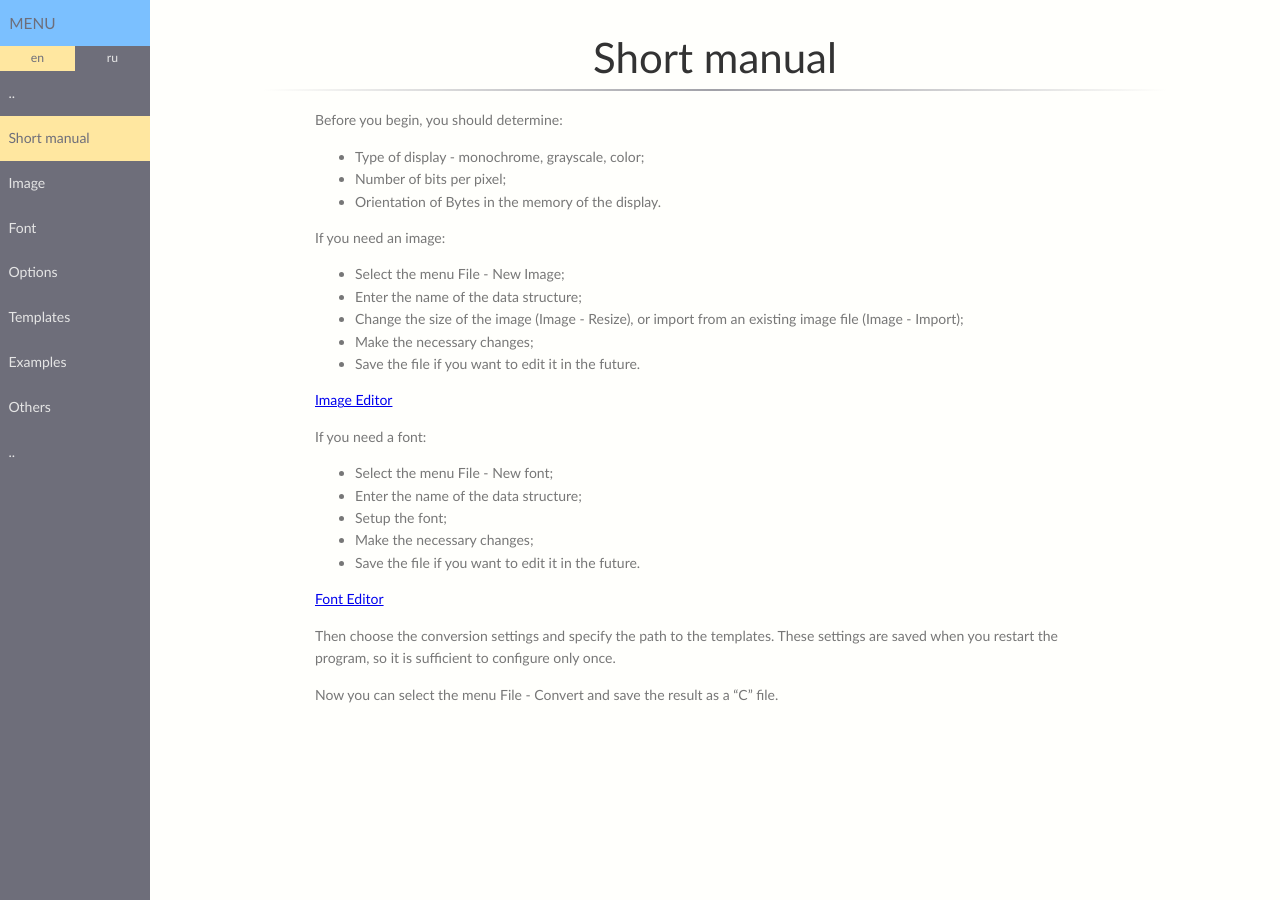
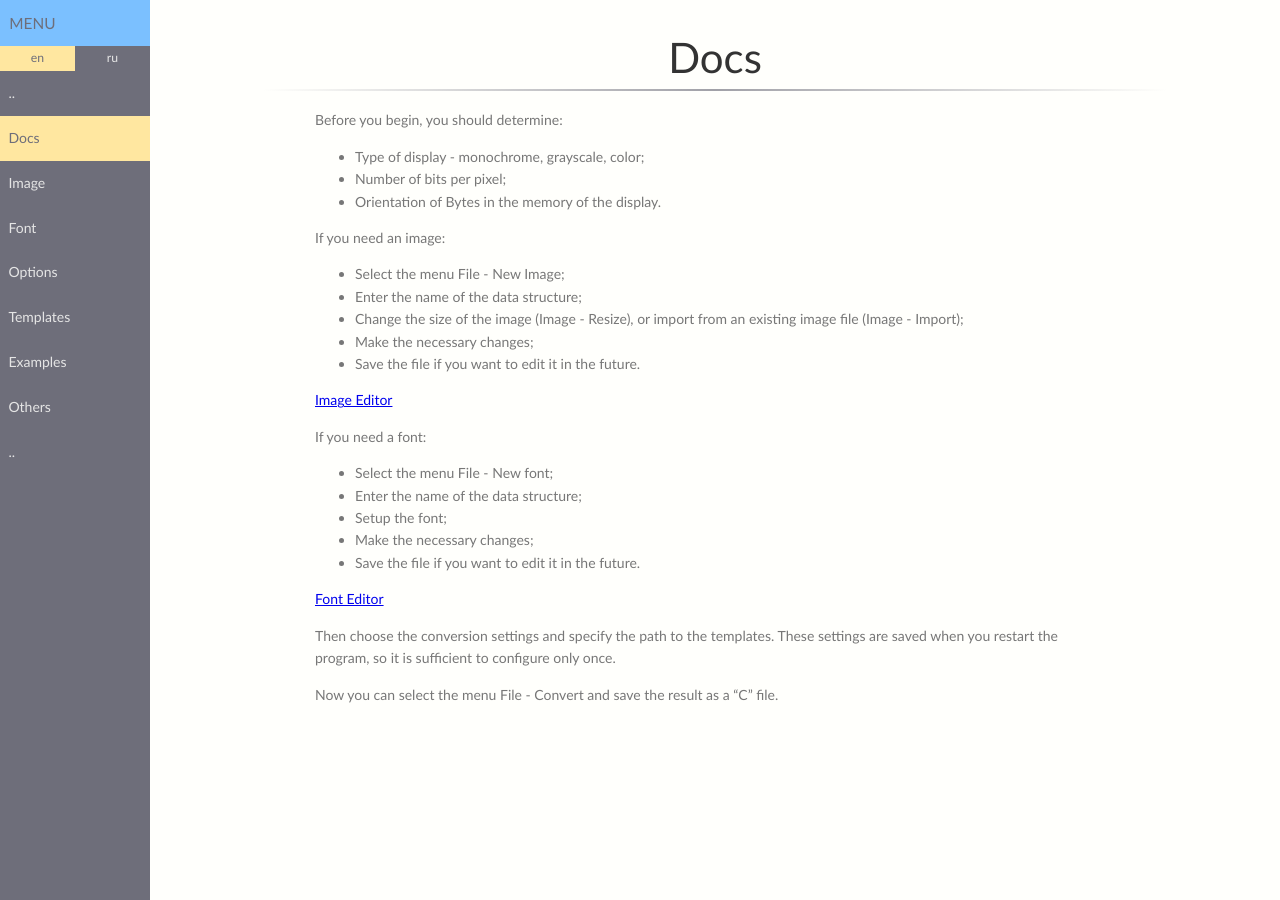
Before and after one commit to riuson/lcd-image-converter, a Jekyll site: the page built from _wiki/index.en.md, in a window 1280 px wide. Built offline with Jekyll 4.4.1, drawn with Linux system fonts in a browser that asks for light colours.

Commit message:
Title changed for wiki index page

```diff
--- a/_wiki/index.en.md
+++ b/_wiki/index.en.md
@@ -1,7 +1,7 @@
 ---
 wid: "1"
 layout: wikipage
-title: Short manual
+title: Docs
 lang: en
 ---
 Before you begin, you should determine:
```
Also changed, not shown: _wiki/index.ru.md (+1 -1 lines).
